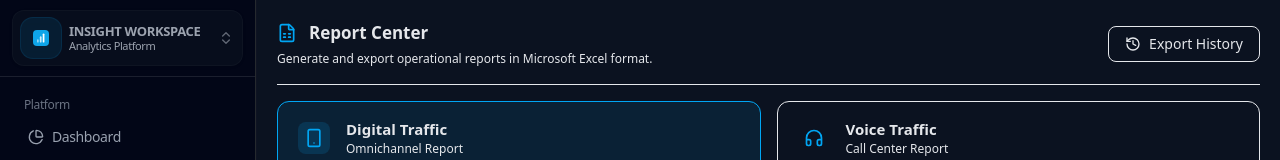
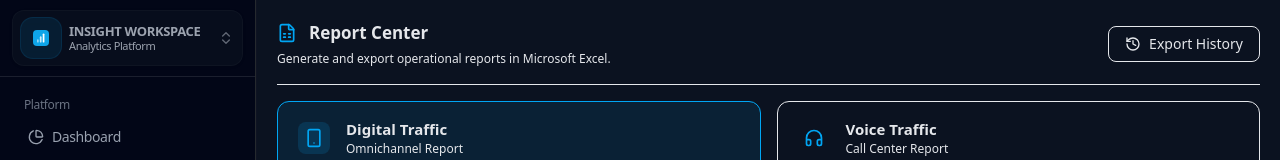
Before and after one commit to saisoku2024/saisoku-omnix-system, a Next.js app in the folder reporting-dashboard/: page /reports/infomedia in a window 1280 px wide. Shown: the top 160 px of the page. Built offline with nearby package versions, Linux system fonts and the light colour scheme.

Commit message:
update report page

```diff
--- a/reporting-dashboard/app/reports/infomedia/page.tsx
+++ b/reporting-dashboard/app/reports/infomedia/page.tsx
@@ -28,7 +28,7 @@ export default function ReportCenterPage() {
             Report Center
           </h1>
           <p className="mt-1 text-[12px] text-(--c-muted)">
-            Generate and export operational reports in Microsoft Excel format.
+            Generate and export operational reports in Microsoft Excel.
           </p>
         </div>
 
```
